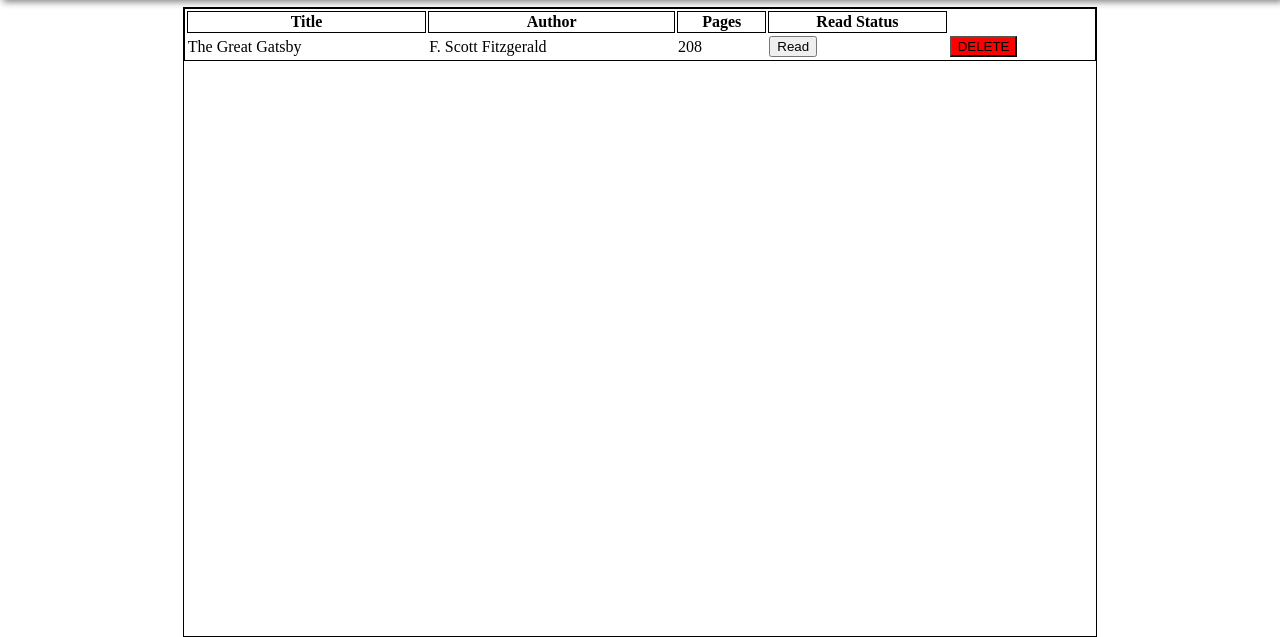
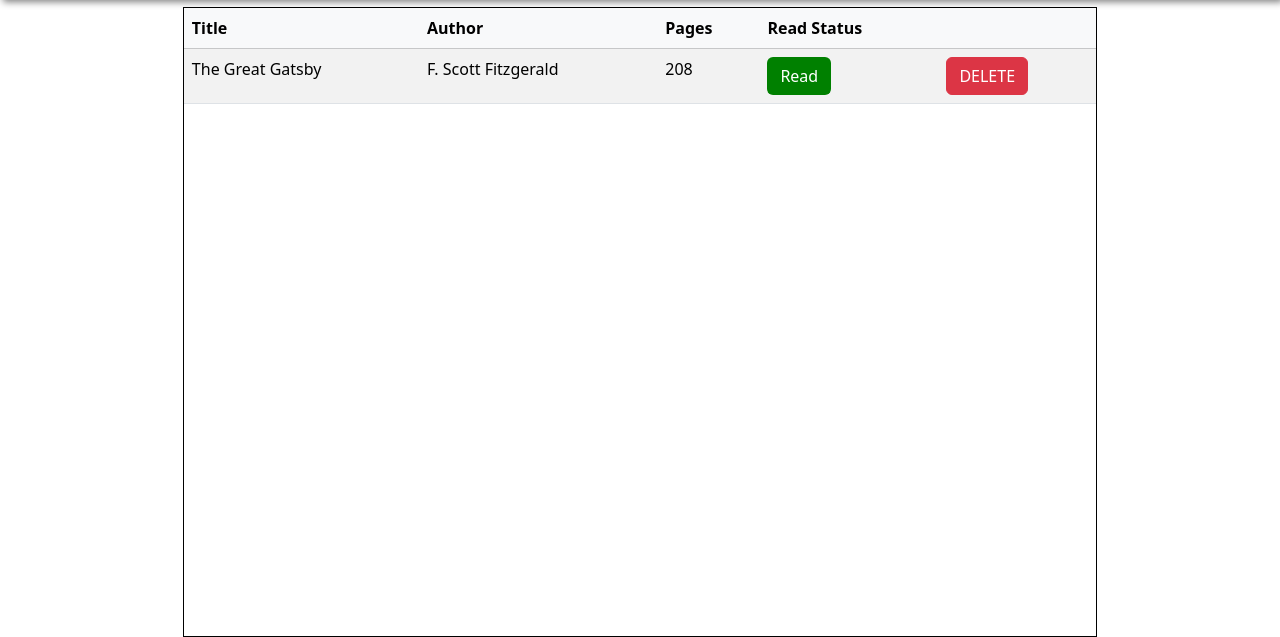
Before and after one commit to Volcanowalk/odin-library, a plain HTML site: page index.html in a window 1280 px wide. Shown: the part 163-800 px from the top of the page. Drawn offline with nearby package versions, Linux system fonts and the light colour scheme.

Commit message:
Updated UI using Bootstrap

```diff
--- a/index.html
+++ b/index.html
@@ -6,20 +6,23 @@
     <title>Library</title>
     <link rel="stylesheet" href="style.css">
     <script src="script.js"></script>
+    <link href="https://cdn.jsdelivr.net/npm/bootstrap@5.3.2/dist/css/bootstrap.min.css" rel="stylesheet" integrity="sha384-T3c6CoIi6uLrA9TneNEoa7RxnatzjcDSCmG1MXxSR1GAsXEV/Dwwykc2MPK8M2HN" crossorigin="anonymous">
+    <script src="https://cdn.jsdelivr.net/npm/bootstrap@5.3.2/dist/js/bootstrap.bundle.min.js" integrity="sha384-C6RzsynM9kWDrMNeT87bh95OGNyZPhcTNXj1NW7RuBCsyN/o0jlpcV8Qyq46cDfL" crossorigin="anonymous"></script>
 </head>
 <body>
     <div class="header">
         <div class="header-title">Library</div>
-        <div class="button-container"><button class="addBook">ADD BOOK</button></div>
+        <div class="button-container"><button class="addBook btn btn-primary">ADD BOOK</button></div>
     </div>
     <div class="main-container">
         <div class="table-container">
-            <table>
-                <thead>
+            <table class="table table-striped">
+                <thead class="table-light">
                     <th>Title</th>
                     <th>Author</th>
                     <th>Pages</th>
                     <th>Read Status</th>
+                    <th></th>
                 </thead>
                 <tbody>
                 </tbody>
--- a/script.js
+++ b/script.js
@@ -45,26 +45,31 @@ function displayBook() {
         cellPages.innerHTML = `${book.pages}`
 
         let toggleRead = document.createElement('button')
+        toggleRead.classList.add('btn')
+        toggleRead.style.color = 'white'
         if(book.read) {
             toggleRead.innerText = 'Read'
+            toggleRead.style.backgroundColor = 'green'
         } else {
             toggleRead.innerText = 'Not read'
+            toggleRead.style.backgroundColor = 'orange'
         }
-        toggleRead.setAttribute('class', 'toggleRead')
         toggleRead.addEventListener('click', function(event) {
             if(event.target.innerText === 'Read') {
                 event.target.innerText = 'Not read'
                 book.changeRead()
+                toggleRead.style.backgroundColor = 'orange'
             } else {
                 event.target.innerText = 'Read'
                 book.changeRead()
+                toggleRead.style.backgroundColor = 'green'
             }
         })
         cellRead.append(toggleRead)
 
         let btnDelete = document.createElement('button')
         btnDelete.innerText = "DELETE"
-        btnDelete.setAttribute('class', 'btnDelete')
+        btnDelete.classList.add('btn', 'btn-danger')
         btnDelete.setAttribute('data-array-index', `${index}`)
         btnDelete.addEventListener('click', function() {
             deleteBook(btnDelete.dataset.arrayIndex)
--- a/style.css
+++ b/style.css
@@ -49,11 +49,3 @@ table {
     table-layout: auto;
     width: 100%;
 }
-
-table, th {
-    border: 1px solid black;
-}
-
-.btnDelete {
-    background-color: red;
-}
```
